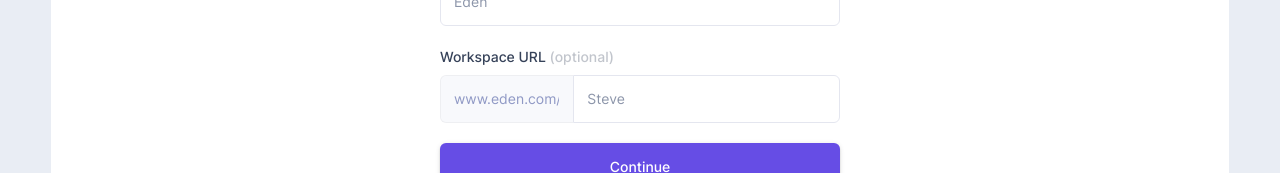
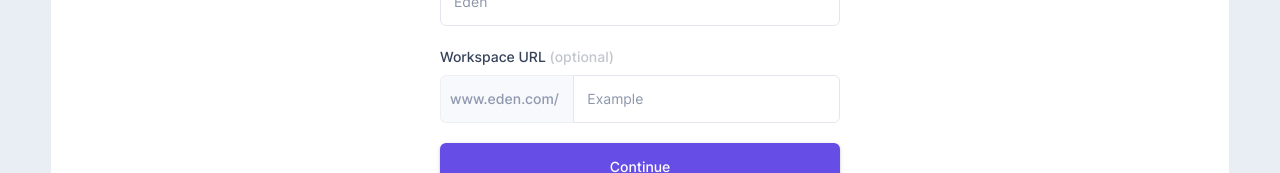
Before and after one commit to HassanHeydariNasab/cutshort, a React (Create React App) app: page /onboarding/create-workspace in a window 1280 px wide. Shown: the part 556-729 px from the top of the page. Built offline with nearby package versions, Linux system fonts and the light colour scheme.

Commit message:
Fix base url padding for workspace url input

```diff
--- a/src/containers/onboarding/create-workspace/create-workspace.view.tsx
+++ b/src/containers/onboarding/create-workspace/create-workspace.view.tsx
@@ -76,19 +76,23 @@ export const CreateWorkspaceView: FC<CreateWorkspaceViewProps> = ({
                 borderBottomRightRadius: 0,
                 backgroundColor: "#5C69aa0a",
                 "&.Mui-disabled input": {
-                  color: "#5C69aaaa",
+                  color: "#5C6988aa",
                   WebkitTextFillColor: "unset",
                 },
                 "& .MuiOutlinedInput-notchedOutline": {
                   borderRightWidth: 0,
                 },
                 flex: 1,
+                fontWeight: 500,
+                "& input": {
+                  padding: "14px 10px",
+                },
               }}
               disabled
             />
             <OutlinedInput
               id="workspace-url"
-              placeholder="Steve"
+              placeholder="Example"
               value={url}
               onChange={onChangeUrl}
               sx={{
```
